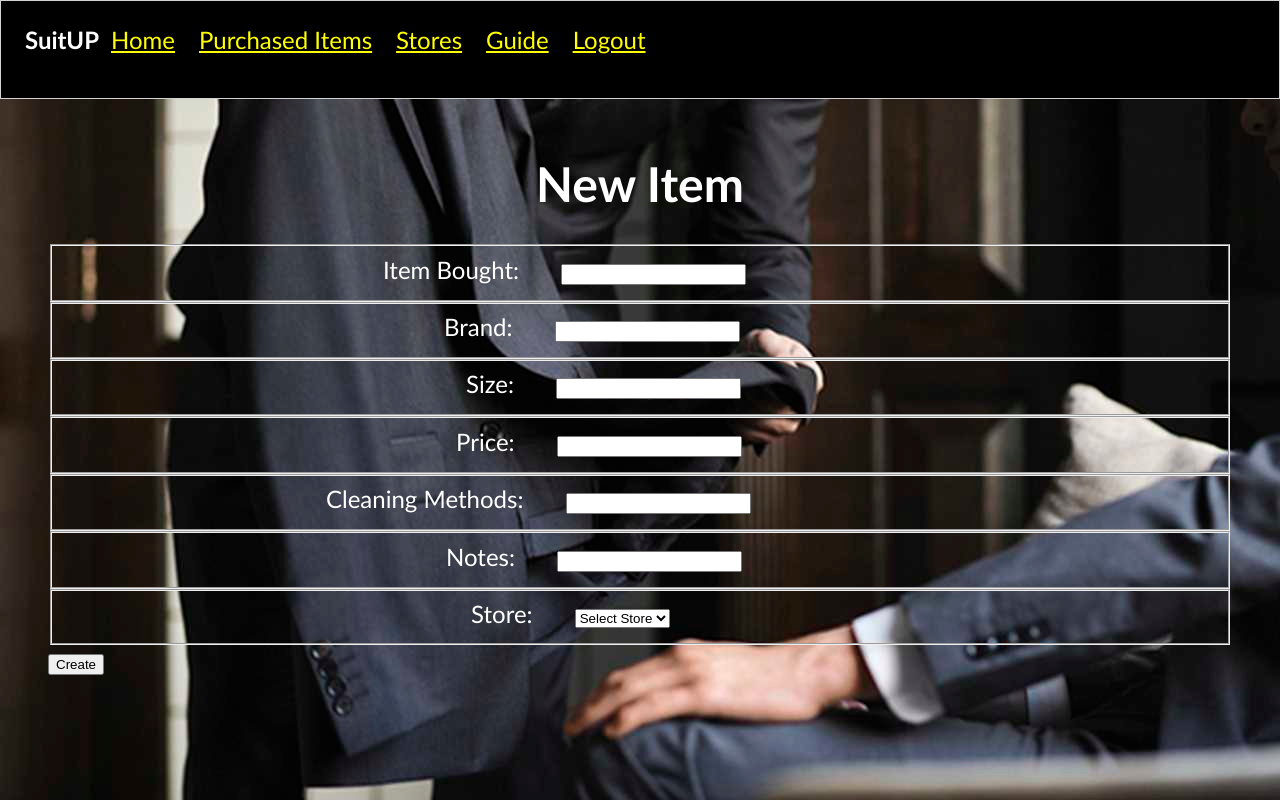
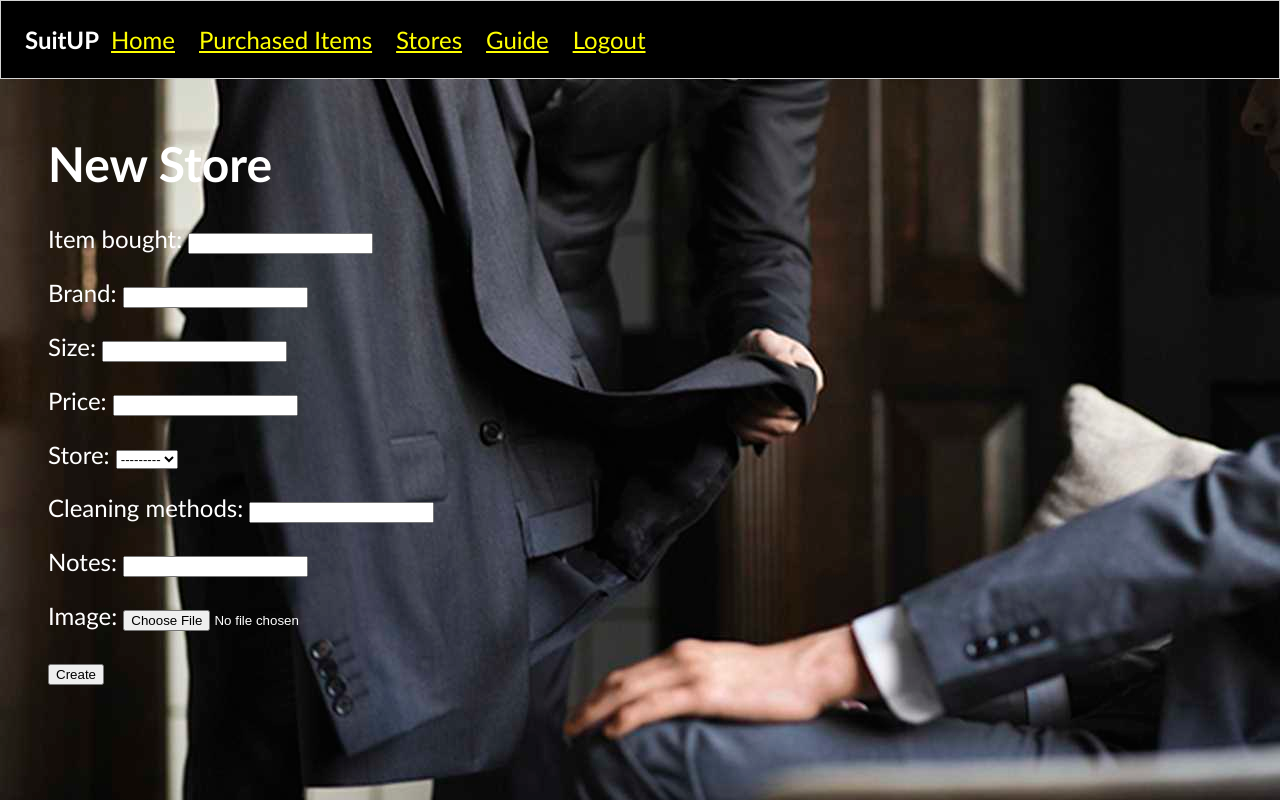
Before and after one commit to MatthewScott32/SuitUp, a Django app: page /purchaseditems/form in a window 1280 px wide. Run offline with Django 3.2, Linux system fonts and the light colour scheme; the visitor is signed in with stand-in values (Sample User, id 1); data that the repository does not hold is empty.

Commit message:
images are uploading and rendering, not rendering in edit thoguh

```diff
--- a/suitupapp/models/purchased_item.py
+++ b/suitupapp/models/purchased_item.py
@@ -13,6 +13,7 @@ class PurchasedItem(models.Model):
     store = models.ForeignKey(Store, on_delete=models.SET_NULL, null=True)
     cleaning_methods = models.CharField(max_length=50)
     notes = models.CharField(max_length=50, default='')
+    image = models.ImageField(upload_to='images/', null=True)
     # issues = models.CharField(max_length=50, default='')
     user = models.ForeignKey(User, on_delete=models.DO_NOTHING)
 
--- a/suitupapp/templates/home/home.html
+++ b/suitupapp/templates/home/home.html
@@ -10,7 +10,7 @@
 
     <h1 class="items">Welcome to SuitUP</h1>
     <h2 class="items">Start Suiting Up</h2>
-    <a class="items" href="{% url 'suitupapp:purchaseditemform' %}">Begin Adding Items</a></br>
+    <a class="items" href="{% url 'suitupapp:upload_item' %}">Begin Adding Items</a></br>
     <a class="items" href="{% url 'suitupapp:store_form' %}">Begin Adding Stores</a>
 
 {% endblock %}
--- a/suitupapp/templates/purchased_items/details.html
+++ b/suitupapp/templates/purchased_items/details.html
@@ -19,7 +19,7 @@
         <button>Delete</button>
       </form>
 
-      <form style="text-align: center;" action="{% url 'suitupapp:purchaseditem_edit_form' purchaseditem.id %}" method="GET">
+      <form style="text-align: center;" action="{% url 'suitupapp:purchased_item_edit_form' purchaseditem.id %}" method="GET">
               {% csrf_token %}
               <button>Edit</button>
       </form>
@@ -27,6 +27,7 @@
 
     <ul class="items">
         <li class="item">
+            <img style="margin-left: 70px;" src="{{MEDIA_URL}}{{purchaseditem.image}}" alt="image" class="purchased-item-img" height="100" width="75">
             <p class="item__name"><b>Item:</b> {{purchaseditem.item_bought}}</p>
             <p class="item__description"><b>Brand:</b> {{purchaseditem.brand}}</p>
             <p class="item__description"><b>Size:</b> {{purchaseditem.size}}</p>
--- a/suitupapp/templates/purchased_items/form.html
+++ b/suitupapp/templates/purchased_items/form.html
@@ -1,60 +1,22 @@
 {% extends 'shared/base.html' %}
-{% load static%}
-
-{% block css %}
-    <link rel="stylesheet" href="{% static 'styles/itemform.css' %}" />
-{% endblock %}
-
 
 {% block content %}
 
-    {% if purchaseditem.id is not None %}
-    <h1 class="forms">Edit Item</h1>
-      <form action="{% url 'suitupapp:purchaseditem' purchaseditem.id %}" method="post">
-       {% else %}
-       <h1 class="forms">New Item</h1>
-        <form action="{% url 'suitupapp:purchaseditems' %}" method="post">
-       {% endif %}
-        {% csrf_token %}
-        <fieldset>
-            <label class="form1" for="item_bought">Item Bought: </label>
-            <input id="item_bought" type="text" name="item_bought" value="{{purchaseditem.item_bought}}">
-        </fieldset>
-        <fieldset>
-            <label class="form2" for="brand">Brand: </label>
-            <input id="brand" type="text" name="brand" value="{{purchaseditem.brand}}">
-        </fieldset>
-        <fieldset>
-            <label class="form3" for="size">Size: </label>
-            <input id="size" type="text" name="size" value="{{purchaseditem.size}}">
-        </fieldset>
-        <fieldset>
-            <label class="form4" for="price">Price: </label>
-            <input id="price" type="text" name="price" value="{{purchaseditem.price}}">
-        </fieldset>
-        <fieldset>
-            <label class="form5" for="cleaning_methods">Cleaning Methods: </label>
-            <input id="cleaning_methods" type="text" name="cleaning_methods" value="{{purchaseditem.cleaning_methods}}">
-        </fieldset>
-        <fieldset>
-            <label class="form6" for="notes">Notes: </label>
-            <input id="notes" type="text" name="notes" value="{{purchaseditem.notes}}">
-        </fieldset>
-        <fieldset>
-            <label class="form7" for="store">Store: </label>
-            <select id="store" type="text" name="store">
-        <option value="" selected="selected">Select Store</option>
-            {% for store in all_stores %}
-                <option {% if store.id == location_id %}selected{% endif %} value="{{store.id}}">{{ store.name }}</option>
-            {% endfor %}
-        </select>
-    </fieldset>
-
-        {% if purchaseditem.id is not None %}
+    {% if purchaseditem_id is not None %}
+    <h1>Edit Item</h1>
+      <form action="{% url 'suitupapp:purchased_item_edit_form' purchaseditem_id %}" method="post" enctype="multipart/form-data">
+    {% else %}
+    <h1>New Store</h1>
+    <form action="{% url 'suitupapp:upload_item' %}" method="post" enctype="multipart/form-data">
+    {% endif %}
+    {% csrf_token %}
+    {{ form.as_p}}
+        {% if purchaseditem_id is not None %}
             <input type="hidden" name="actual_method" value="PUT">
-            <input style="text-align: center;" type="submit" value="Update" />
+            <input type="submit" value="Update" />
         {% else %}
             <input type="submit" value="Create" />
         {% endif %}
       </form>
- {% endblock %}
+
+    {%endblock%}
--- a/suitupapp/templates/purchased_items/list.html
+++ b/suitupapp/templates/purchased_items/list.html
@@ -24,11 +24,12 @@
 
     <h1 class="items">Items</h1>
 
-    <a class="items" href="{% url 'suitupapp:purchaseditemform' %}">Add Item</a>
+    <a class="items" href="{% url 'suitupapp:upload_item' %}">Add Item</a>
 
     <ol class="items">
     {% for item in all_items %}
         <li class="item">
+            <img style="margin-left: 70px;" src="{{MEDIA_URL}}{{item.image}}" alt="image" class="purchased-item-img" height="100" width="75">
             <p class="item__name"><b>Item:</b> <a href="{% url 'suitupapp:purchaseditem' item.id %}">{{item.item_bought}}</a></p>
             <p class="item__description"><b>Brand:</b> {{item.brand}}</p>
         </li>
--- a/suitupapp/urls.py
+++ b/suitupapp/urls.py
@@ -1,16 +1,17 @@
 from django.urls import path, include
-from .views import purchased_item_list
-from .views import purchased_item_details
-from .views import stores_list
-from .views import home
-from .views import register_user
-from .views.auth.logout import logout_user
-from .views import new_item_form
-from .views import purchased_item_edit_form
-from .views import store_form
-from .views import store_details
-from .views import store_edit_form
-from .views import guide
+# from .views import purchased_item_list
+# from .views import purchased_item_details
+# from .views import stores_list
+# from .views import home
+# from .views import register_user
+# from .views.auth.logout import logout_user
+# from .views import new_item_form
+# from .views import purchased_item_edit_form
+# from .views import store_form
+# from .views import store_details
+# from .views import store_edit_form
+# from .views import guide
+from .views import *
 
 app_name = "suitupapp"
 
@@ -21,11 +22,14 @@ urlpatterns = [
     path('register/', register_user, name="register"),
     path('logout/', logout_user, name='logout'),
     path('purchaseditems/', purchased_item_list, name='purchaseditems'),
-    path('purchaseditems/form', new_item_form, name='purchaseditemform'),
-    path('purchaseditems/<int:purchaseditem_id>/', purchased_item_details, name='purchaseditem'),
-    path('purchaseditems/<int:purchaseditem_id>/form/', purchased_item_edit_form, name='purchaseditem_edit_form'),
+    path('purchaseditems/form', upload_item, name='upload_item'),
+    path('purchaseditems/<int:purchaseditem_id>/',
+        purchased_item_details, name='purchaseditem'),
+    path('purchaseditems/<int:purchaseditem_id>/form/',
+        purchased_item_edit_form, name='purchased_item_edit_form'),
     path('stores/', stores_list, name='stores'),
     path('stores/form', store_form, name='store_form'),
     path('stores/<int:store_id>/', store_details, name='store'),
     path('stores/<int:store_id>/form/', store_edit_form, name='store_edit_form'),
+    path('success/', success, name='success')
 ]
--- a/suitupapp/views/__init__.py
+++ b/suitupapp/views/__init__.py
@@ -2,11 +2,11 @@ from .purchased_items.list import purchased_item_list
 from .stores.list import stores_list
 from .home.home import home
 from .auth.logout import logout_user
-from .purchased_items.form import new_item_form
+from .purchased_items.form import upload_item
 from .stores.form import store_form
 from .purchased_items.details import purchased_item_details
 from .stores.details import store_details
-from .purchased_items.form import purchased_item_edit_form
+from .purchased_items.form import purchased_item_edit_form, success, upload_item
 from .stores.form import store_edit_form
 from .auth.register import register_user
 from .guide.guide import guide
--- a/suitupapp/views/purchased_items/form.py
+++ b/suitupapp/views/purchased_items/form.py
@@ -1,13 +1,39 @@
 import sqlite3
-from django.shortcuts import render
+from django import forms
+from django.shortcuts import render, redirect
+from django.urls import reverse
 from django.contrib.auth.decorators import login_required
 from suitupapp.models import PurchasedItem
 from suitupapp.models import Store
 from ..connection import Connection
+from django.forms import ModelForm
+from django.http import HttpResponseRedirect
+from django.forms import ModelChoiceField
+
+
+def success(request):
+    return HttpResponseRedirect(reverse('suitupapp:purchaseditems'))
+
+
+class ItemForm(forms.ModelForm):
+    class Meta:
+        model = PurchasedItem
+        exclude = ["user"]
+
+    def __init__(self, *args, **kwargs):
+            super().__init__(*args, **kwargs)
+            self.fields['store'].queryset = Store.objects.all()
+
+
+    def __init__(self, *args, **kwargs):
+            super().__init__(*args, **kwargs)
+            self.fields['store'].queryset = Store.objects.all()
+
 
 def get_purchaseditem(purchaseditem_id):
 
     return PurchasedItem.objects.get(pk=purchaseditem_id)
+
 
 def get_stores():
     # if request.method == 'GET':
@@ -15,27 +41,56 @@ def get_stores():
     return all_stores
 
 @login_required
-def new_item_form(request):
+def upload_item(request):
+    context = {}
+    if request.method == 'POST':
+        form = ItemForm(request.POST, request.FILES)
+        if form.is_valid():
+            item = form.save(commit=False)
+            item.user_id = request.user.id
+            item.save()
+            return redirect('suitupapp:success')
+
+    else:
+        form = ItemForm()
+        context['form'] = form
+        context['purchaseditem_id'] = None
+
+        return render(request, 'purchased_items/form.html', context)
+
+# @login_required
+# def new_item_form(request):
+#     if request.method == 'GET':
+#         stores = get_stores()
+#         template = 'purchased_items/form.html'
+#         context = {
+#             'all_stores': stores
+#         }
+
+#         return render(request, template, context)
+
+
+@login_required
+def purchased_item_edit_form(request, purchaseditem_id):
+    context = {}
+    purchaseditem = get_purchaseditem(purchaseditem_id)
     if request.method == 'GET':
-        stores = get_stores()
+        form = ItemForm(instance=purchaseditem)
+        context['form'] = form
+        context['purchaseditem_id'] = purchaseditem_id
+
         template = 'purchased_items/form.html'
-        context = {
-            'all_stores': stores
-        }
 
         return render(request, template, context)
 
-@login_required
-def purchased_item_edit_form(request, purchaseditem_id):
+    if request.method == 'POST':
+        # Pass in the user edited data via the resquest.POST param, and any media files via request.FILES (i.e. docs, imgs, etc.) while ensuring the correct instance is being updated
+        form = ItemForm(
+            request.POST, request.FILES, instance=purchaseditem)
 
-    if request.method == 'GET':
-        purchaseditem = get_purchaseditem(purchaseditem_id)
-        stores = get_stores()
-
-        template = 'purchased_items/form.html'
-        context = {
-            'purchaseditem': purchaseditem,
-            'all_stores': stores
-        }
-
-        return render(request, template, context)
+        # Ensure form validation is complete and the correct data is being passed back to the server
+        if form.is_valid():
+            # Save the changes to the database
+            form.save()
+            # Redirect the user to the success HttpResponse method, which sends
+            return redirect('suitupapp:success')
--- a/suitupapp/views/purchased_items/list.py
+++ b/suitupapp/views/purchased_items/list.py
@@ -14,7 +14,7 @@ def purchased_item_list(request):
             "brands_available", "notes")
 
         all_items = PurchasedItem.objects.filter(user_id=current_user).values("id", "item_bought", "brand",
-            "size", "price", "cleaning_methods", "notes", "store__name")
+            "size", "price", "cleaning_methods", "notes", "image", "store__name")
         storeId = request.GET.get('store', None)
 
         if storeId is not None:
--- a/suitupproject/settings.py
+++ b/suitupproject/settings.py
@@ -14,6 +14,8 @@ import os
 
 # Build paths inside the project like this: os.path.join(BASE_DIR, ...)
 BASE_DIR = os.path.dirname(os.path.dirname(os.path.abspath(__file__)))
+MEDIA_ROOT = os.path.join(BASE_DIR, 'suitupapp/media')
+MEDIA_URL = '/media/'
 
 
 # Quick-start development settings - unsuitable for production
@@ -63,6 +65,7 @@ TEMPLATES = [
                 'django.template.context_processors.request',
                 'django.contrib.auth.context_processors.auth',
                 'django.contrib.messages.context_processors.messages',
+                'django.template.context_processors.media'
             ],
         },
     },
--- a/suitupproject/urls.py
+++ b/suitupproject/urls.py
@@ -16,6 +16,8 @@ Including another URLconf
 from django.urls import include, path
 from django.contrib import admin
 from suitupapp.models import *
+from . import settings
+from django.conf.urls.static import static
 
 
 
@@ -24,4 +26,6 @@ urlpatterns = [
     path('admin/', admin.site.urls),
     path('', include('suitupapp.urls')),
     ]
+if settings.DEBUG:
+    urlpatterns += static(settings.MEDIA_URL, document_root=settings.MEDIA_ROOT)
     # path('accounts/', include('django.contrib.auth.urls')),]
```
Also changed, not shown: suitupapp/models/store.py (+7 -7 lines), suitupapp/media/images/herringbonefabric1.jpg (added), suitupapp/media/images/navybluesuit.jpg (added), suitupapp/media/images/navybluesuit_5LqWwiL.jpg (added), suitupapp/media/images/navybluesuit_s1V8RUu.jpg (added), suitupapp/media/images/suitup.jfif (added).
